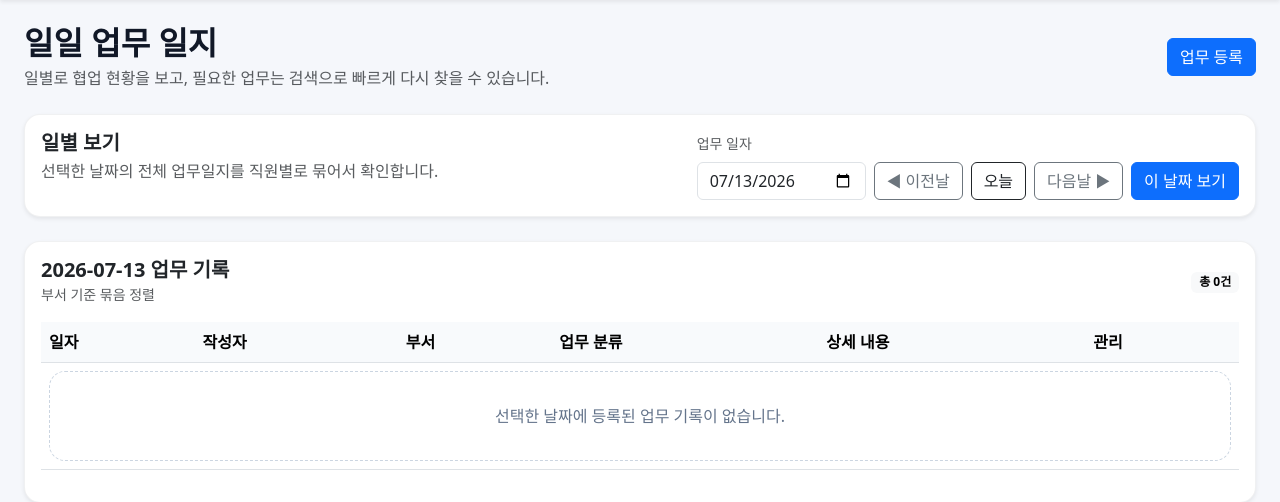
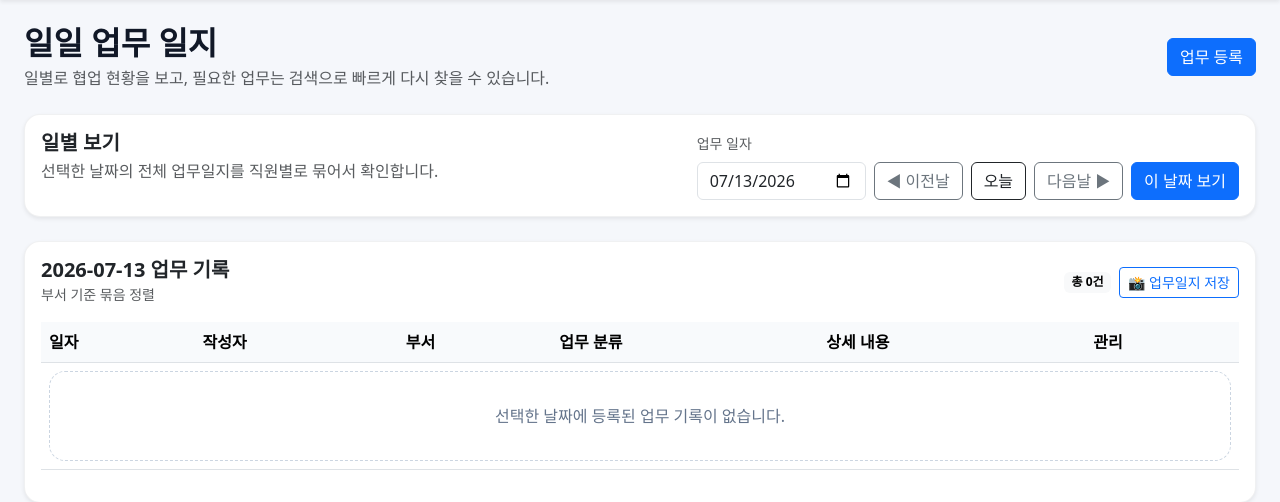
Before and after one commit to Woong-Marketer/PMS, a Flask app: page /work-logs in a window 1280 px wide. Shown: the part 56-558 px from the top of the page. Run offline with Flask 3, Linux system fonts and the light colour scheme; a user stored in the database is signed in; data comes from the database, SQL or seed files in the repository.

Commit message:
Update work_logs.html
업무일지 이미지 저장기능 추가

```diff
--- a/templates/work_logs.html
+++ b/templates/work_logs.html
@@ -34,14 +34,25 @@
     </div>
 </div>
 
-<div class="card shadow-sm mb-4">
+<div class="card shadow-sm mb-4" id="workReport">
     <div class="card-body">
         <div class="d-flex justify-content-between align-items-center mb-3">
             <div>
                 <h5 class="fw-bold mb-0">{{ selected_date }} 업무 기록</h5>
                 <span class="text-muted small">부서 기준 묶음 정렬</span>
             </div>
-            <span class="badge text-bg-light">총 {{ logs|length }}건</span>
+<div class="d-flex align-items-center gap-2">
+
+    <span class="badge text-bg-light">총 {{ logs|length }}건</span>
+
+<button
+    type="button"
+    class="btn btn-sm btn-outline-primary"
+    onclick="saveWorkImage()">
+    📸 업무일지 저장
+</button>
+
+</div>
         </div>
         <div class="table-responsive">
             <table class="table align-middle">
@@ -216,5 +227,27 @@
 {% endblock %}
 
 {% block scripts %}
+
+<script src="https://cdn.jsdelivr.net/npm/html2canvas@1.4.1/dist/html2canvas.min.js"></script>
+
 <script src="{{ url_for('static', filename='js/work_logs.js') }}"></script>
+
+<script>
+function saveWorkImage() {
+
+    html2canvas(document.querySelector("#workReport")).then(canvas => {
+
+        const link = document.createElement("a");
+
+        link.download = "업무일지_{{ selected_date }}.png";
+
+        link.href = canvas.toDataURL("image/png");
+
+        link.click();
+
+    });
+
+}
+</script>
+
 {% endblock %}
```
